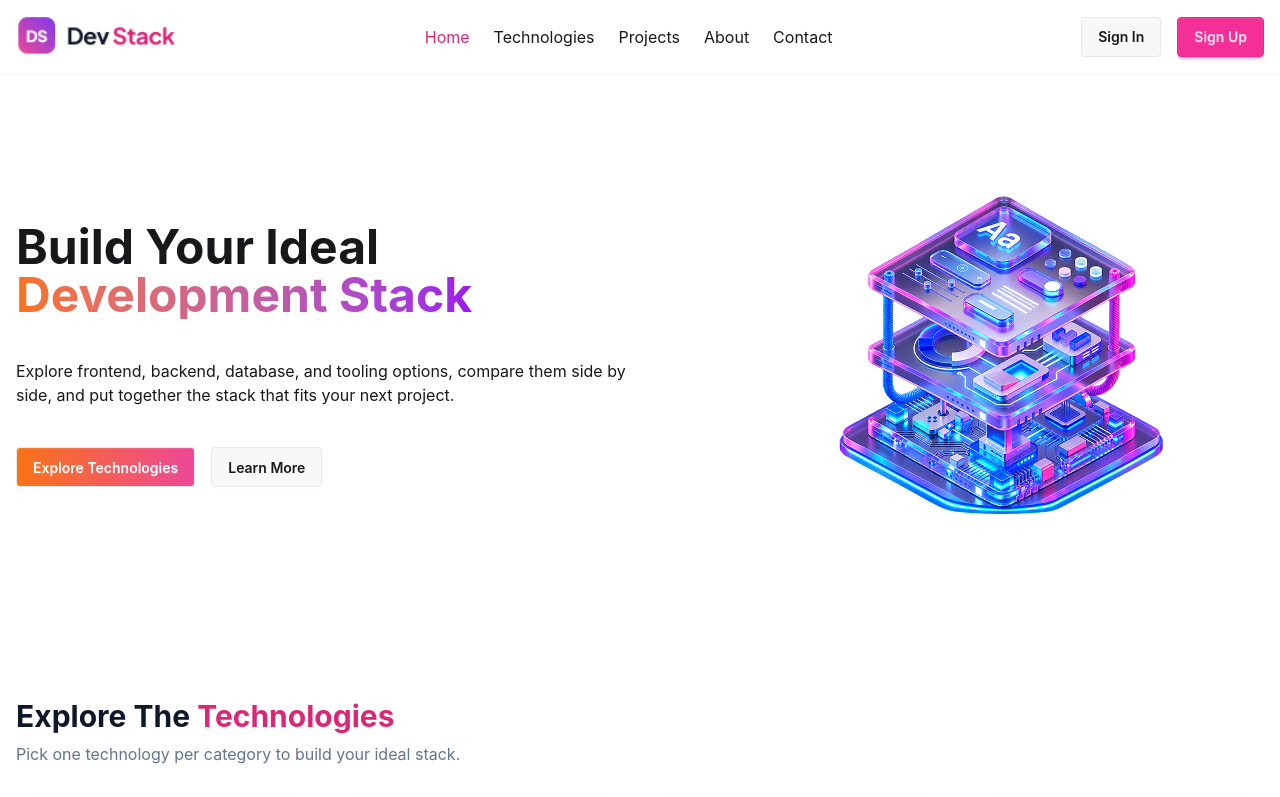
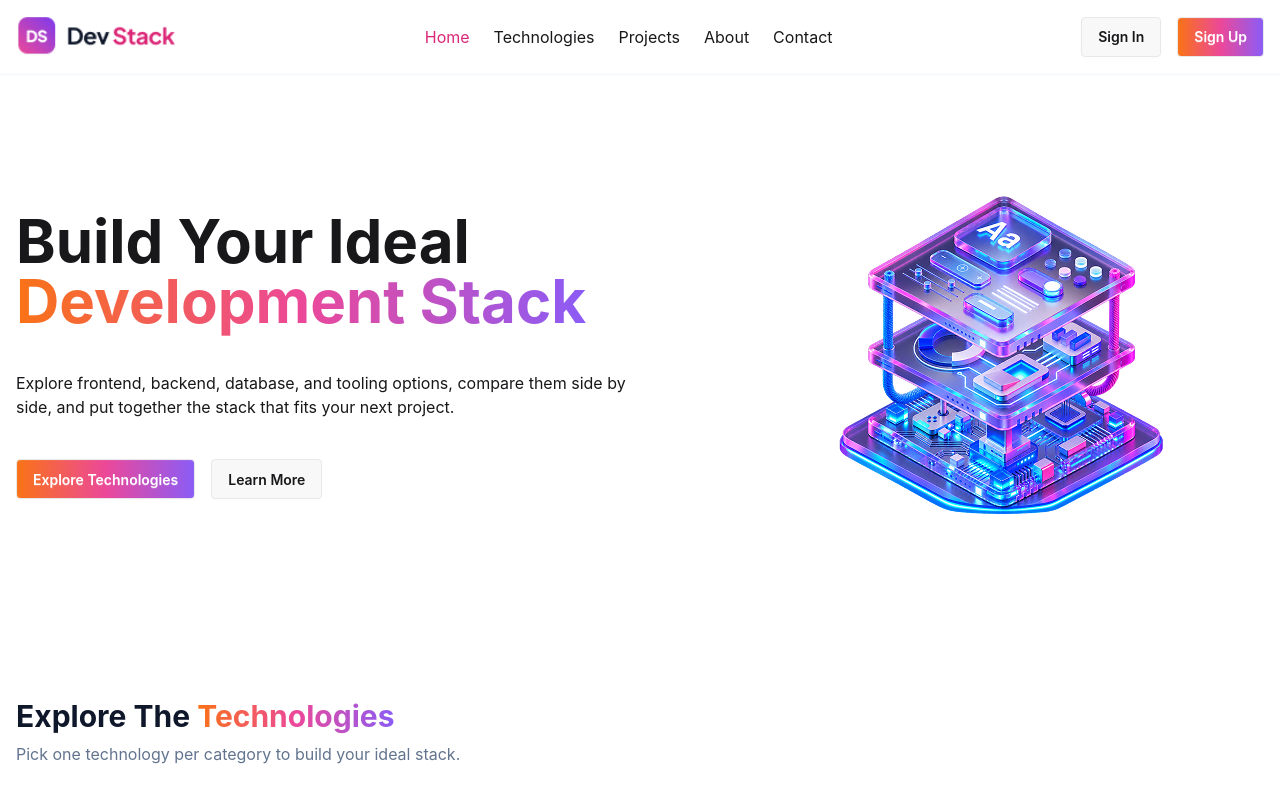
Before and after one commit to shoayebmizi00/DevStack, a React (Vite) app: page / in a window 1280 px wide. Shown: the top 797 px of the page. Built offline with nearby package versions, Linux system fonts and the light colour scheme.

Commit message:
Gradient Brand theme added

```diff
--- a/src/App.tsx
+++ b/src/App.tsx
@@ -1,32 +1,35 @@
 import CopyRight from "./components/CopyRight";
 import Footer from "./components/Footer";
-import Hero from "./components/Hero"
-import Navbar from "./components/Navbar"
-import Technologies from "./components/Technologies"
-import { useEffect, useState } from "react"
+import Hero from "./components/Hero";
+import Navbar from "./components/Navbar";
+import Technologies from "./components/Technologies";
+import { Suspense, useEffect, useState } from "react";
+import type { ITechnology } from "./type";
 
 const fetchData = async () => {
-  const response = await fetch('/TechnologyData.json');
+  const response = await fetch("/TechnologyData.json");
   const data = await response.json();
   return data;
 };
 
 function App() {
-  const [technologiesData, setTechnologiesData] = useState<any[]>([])
+  const [technologiesData, setTechnologiesData] = useState<ITechnology[]>([]);
 
   useEffect(() => {
-    fetchData().then(setTechnologiesData)
-  }, [])
+    fetchData().then(setTechnologiesData);
+  }, []);
 
   return (
     <div>
       <Navbar />
       <Hero />
-      <Technologies technologies={technologiesData} />
-      <Footer/>
-      <CopyRight/>
+      <Suspense fallback={<div className="text-center text-lg">Loading...</div>}>
+        <Technologies technologies={technologiesData} />
+      </Suspense>
+      <Footer />
+      <CopyRight />
     </div>
-  )
+  );
 }
 
-export default App
+export default App;
--- a/src/components/CopyRight.tsx
+++ b/src/components/CopyRight.tsx
@@ -1,7 +1,7 @@
 const CopyRight = () => {
   return (
     <div className="border-t border-gray-100">
-        <div className="container mx-auto flex flex-col md:flex-row justify-between items-center gap-4 py-8">
+        <div className="container mx-auto flex flex-col md:flex-row  md:px-4 justify-between items-center gap-4 py-8">
       <div className="flex flex-col md:flex-row items-center gap-2">
         <p className="text-gray-500 text-sm">
           &copy; {new Date().getFullYear()} DevStack. All rights reserved.
--- a/src/components/Footer.tsx
+++ b/src/components/Footer.tsx
@@ -3,7 +3,7 @@ import FooterLogo from "../assets/logo-text.png";
 const Footer = () => {
   return (
     <footer className="border-t-2 border-gray-100 bg-white">
-      <div className="container mx-auto px-2 py-12 sm:px-4">
+      <div className="container mx-auto px-2 py-12 md:px-4">
         <div className="grid grid-cols-2 gap-10 lg:flex lg:justify-between">
           {/* Brand */}
           <div className="flex flex-col gap-5 sm:col-span-2 lg:col-span-1">
--- a/src/components/Hero.tsx
+++ b/src/components/Hero.tsx
@@ -5,8 +5,9 @@ const Hero = () => {
     <div>
       <section className="container mx-auto flex flex-col items-center justify-between gap-8 px-4 py-4 md:flex-row md:px-4">
         <div className="flex flex-col gap-10 text-center md:text-left md:w-[50%]">
-          <h2 className="text-3xl font-bold md:text-5xl">
-            Build Your Ideal <span className="bg-linear-to-r from-[#F97316] to-[#9d15ec] bg-clip-text text-transparent inline-block">Development Stack</span>
+          <h2 className="text-3xl font-bold md:text-6xl">
+            Build Your Ideal{" "}
+            <span className="brand-text">Development Stack</span>
           </h2>
           <p>
             Explore frontend, backend, database, and tooling options, compare
@@ -14,14 +15,14 @@ const Hero = () => {
             project.
           </p>
           <div className="flex flex-col gap-4 md:flex-row">
-            <button className="btn bg-linear-to-r bg-[#F97316] to-[#EC4899] text-white">
+            <button className="btn text-white brand-gradient">
               Explore Technologies
             </button>
             <button className="btn">Learn More</button>
           </div>
         </div>
         <div>
-            <img src={BannerImg} alt="Banner" />
+          <img src={BannerImg} alt="Banner" />
         </div>
       </section>
     </div>
--- a/src/components/Navbar.tsx
+++ b/src/components/Navbar.tsx
@@ -39,7 +39,7 @@ const Navbar = () => {
 
           <div className="flex items-center gap-4">
             <button className="btn">Sign In</button>
-            <button className="btn btn-secondary">Sign Up</button>
+            <button className="btn brand-gradient text-white">Sign Up</button>
           </div>
         </div>
 
--- a/src/components/Technologies.tsx
+++ b/src/components/Technologies.tsx
@@ -12,7 +12,7 @@ const Technologies = ({ technologies }: { technologies: ITechnology[] }) => {
     <section className="container mx-auto px-4 py-16">
       <div className="mb-8">
         <h2 className="text-3xl font-bold text-slate-900">
-          Explore The <span className="text-[#DB2777]">Technologies</span>
+          Explore The <span className="brand-text">Technologies</span>
         </h2>
 
         <p className="mt-2 text-slate-500">
--- a/src/index.css
+++ b/src/index.css
@@ -1,2 +1,22 @@
 @import "tailwindcss";
 @plugin "daisyui";
+
+:root {
+  --brand-gradient: linear-gradient(
+    90deg,
+    #f97316 0%,
+    #ec4899 50%,
+    #8b5cf6 100%
+  );
+}
+
+@utility brand-gradient {
+  background-image: var(--brand-gradient);
+}
+
+@utility brand-text {
+  background-image: var(--brand-gradient);
+  background-clip: text;
+  -webkit-background-clip: text;
+  color: transparent;
+}
```
